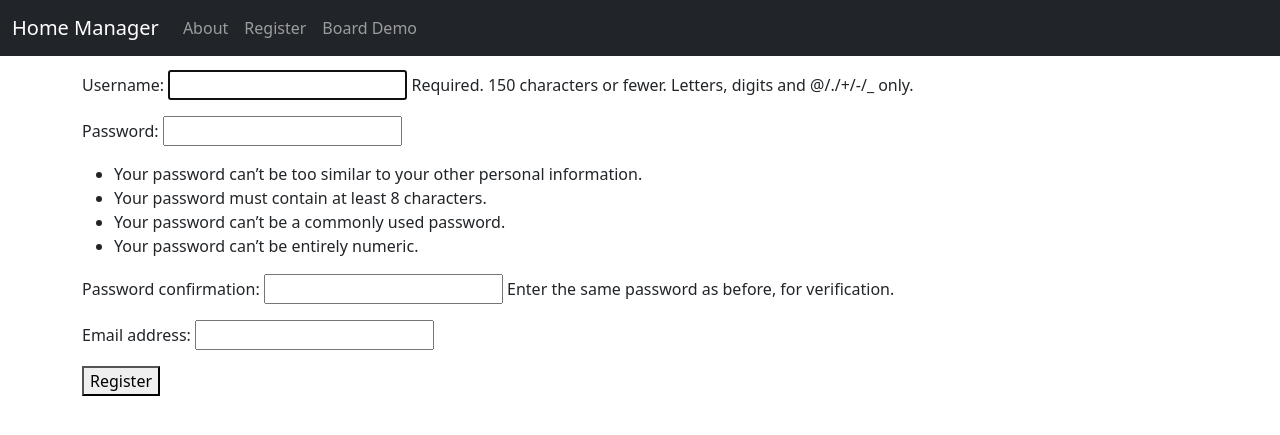
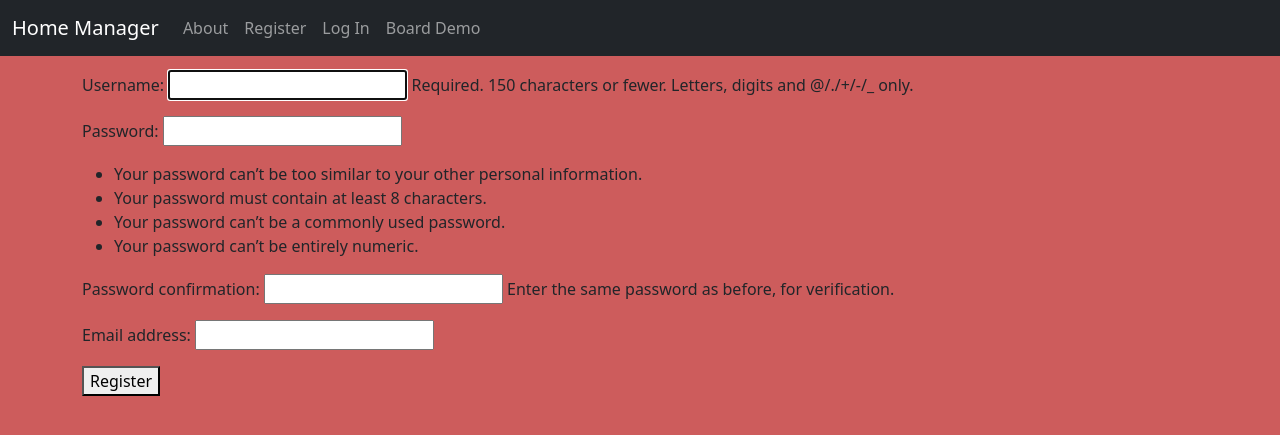
Before and after one commit to Kalarebka/home-manager, a Django app: page /board/register/ in a window 1280 px wide. Shown: the top 435 px of the page. Run offline with Django 4.2, Linux system fonts and the light colour scheme; some libraries are stand-ins or nearby versions.

Commit message:
Lots of clean-up

```diff
--- a/board/forms.py
+++ b/board/forms.py
@@ -2,11 +2,18 @@ from django import forms
 from django.contrib.auth.models import User
 from board.models import Board, UserProfile, Task
 from django.contrib.auth.forms import UserCreationForm
+from django.forms import ModelForm
 
 
 class RegisterForm(UserCreationForm):
-    # picture = forms.FileField(required=False)
-
     class Meta:
         model = User
         fields = ['username', 'password1', 'password2', 'email']
+
+
+class TaskForm(ModelForm):
+    pass
+
+
+class BoardForm(ModelForm):
+    pass
--- a/board/models.py
+++ b/board/models.py
@@ -16,6 +16,7 @@ class UserProfile(models.Model):
     user = models.OneToOneField(User, on_delete=models.CASCADE)
     picture = models.ImageField(upload_to='profile_images', blank=True, null=True)
     likes = models.IntegerField(default=0)
+    board_id = models.ForeignKey(Board, on_delete=models.SET_NULL, null=True)
 
     def __str__(self):
         return self.user.username
--- a/board/urls.py
+++ b/board/urls.py
@@ -10,5 +10,6 @@ urlpatterns = [
     path('create_board/', views.CreateBoardView.as_view(), name="create_board"),
     path('user_profile/<int:user_id>', views.UserProfileView.as_view(), name='user_profile'),
     path('edit_task/', views.EditTaskView.as_view(), name='edit_task'),
-    path('register/', views.RegisterView.as_view(), name='register')
+    path('register/', views.RegisterView.as_view(), name='register'),
+    path('about/', views.AboutView.as_view(), name='about'),
 ]
--- a/board/views.py
+++ b/board/views.py
@@ -12,7 +12,14 @@ from .forms import RegisterForm
 class IndexView(View):
     def get(self, request):
         context_dict = {}
+        profile = UserProfile.objects.get(user=request.user.id)
+        context_dict['profile'] = profile
         return render(request, "board/index.html", context=context_dict)
+
+
+class AboutView(View):
+    def get(self, request):
+        return render(request, "board/about.html")
 
 
 class ShowBoardView(View):
@@ -32,7 +39,9 @@ class CreateBoardView(View):
 
 
 class UserProfileView(View):
-    pass
+    def get(self, request):
+        profile = UserProfile.objects.get(user=request.user)
+        render(request, 'board/user_profile.html')
 
 
 class EditTaskView(View):
@@ -48,8 +57,8 @@ class RegisterView(View):
         form = RegisterForm(request.POST)
         if form.is_valid():
             user = form.save()
-            # picture = request.FILES.picture
-            user_profile = UserProfile.objects.create(user=user, likes=0,)
+            # If user does not have a board yet, the board_id is -1
+            user_profile = UserProfile.objects.create(user=user, likes=0, board_id=-1)
             user_profile.save()
             return redirect(reverse('board:index'))
         else:
--- a/home_manager/urls.py
+++ b/home_manager/urls.py
@@ -3,10 +3,12 @@
 from django.contrib import admin
 from django.urls import include, path
 from board.views import IndexView
+from django_registration.backends.one_step.views import RegistrationView
 
 urlpatterns = [
-    path('', IndexView.as_view()),
+    path('', IndexView.as_view(), name='index'),
     path('board/', include('board.urls')),
     path('admin/', admin.site.urls),
+    path('accounts/', include('django_registration.backends.one_step.urls')),
     path('accounts/', include('django.contrib.auth.urls')),
 ]
--- a/static/css/styles.css
+++ b/static/css/styles.css
@@ -1,4 +1,8 @@
 .container {
 padding-top: 70px;
-background-color: rose;
+
 }
+
+body {
+background-color: IndianRed;
+}
--- a/templates/board/base.html
+++ b/templates/board/base.html
@@ -37,13 +37,14 @@
       </button>
       <div class="collapse navbar-collapse" id="navbarCollapse">
         <ul class="navbar-nav me-auto mb-2 mb-md-0">
-          <li class="nav-item"><a class="nav-link" href="#">About</a></li>
+          <li class="nav-item"><a class="nav-link" href="{url 'board:about'}">About</a></li>
           {% if user.is_authenticated %}
-          <li class="nav-item"><a class="nav-link" href="#">Board</a></li>
-          <li class="nav-item"><a class="nav-link" href="#">Profile</a></li>
-          <li class="nav-item"><a class="nav-link" href="#">Log Out</a></li>
+          <li class="nav-item"><a class="nav-link" href="{% url 'board:show_board'  user.board_id%}">Board</a></li>
+          <li class="nav-item"><a class="nav-link" href="{% url 'board:user_profile' user.id   %}">Profile</a></li>
+          <li class="nav-item"><a class="nav-link" href="{% url 'logout' %}">Log Out</a></li>
           {% else %}
           <li class="nav-item"><a class="nav-link" href="#">Register</a></li>
+          <li class="nav-item"><a class="nav-link" href="{% url 'login' %}">Log In</a></li>
           <li class="nav-item"><a class="nav-link" href="#">Board Demo</a></li>
           {% endif %}
         </ul>
```
Also changed, not shown: board/migrations/0002_userprofile_board_id.py (added).
